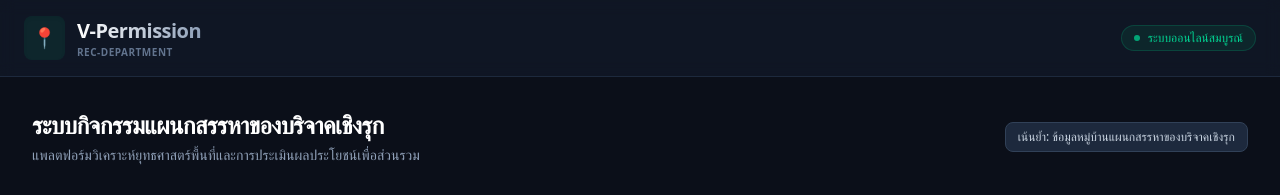
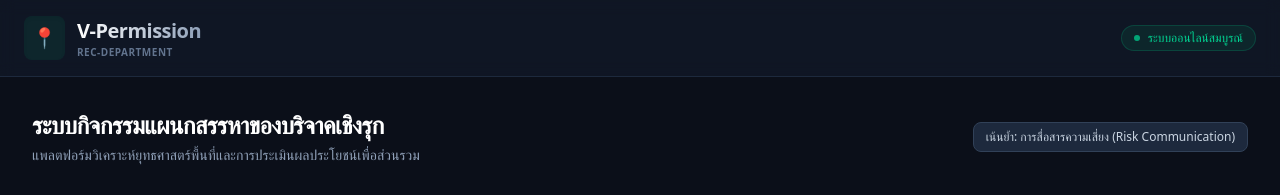
Before and after one commit to phkknning25-beep/Sanha-, a React (Vite) app: page / in a window 1280 px wide. Shown: the top 195 px of the page. Built offline with nearby package versions, Linux system fonts and the light colour scheme.

Commit message:
Update App.jsx

```diff
--- a/src/App.jsx
+++ b/src/App.jsx
@@ -137,7 +137,7 @@ export default function App() {
           </div>
           <div className="flex gap-2">
             <span className="text-xs bg-slate-800 text-slate-300 px-3 py-1.5 rounded-lg border border-slate-700 font-medium">
-              เน้นย้ำ: ข้อมูลหมู่บ้านแผนกสรรหาของบริจาคเชิงรุก
+              เน้นย้ำ: การสื่อสารความเสี่ยง (Risk Communication)
             </span>
           </div>
         </div>
```
